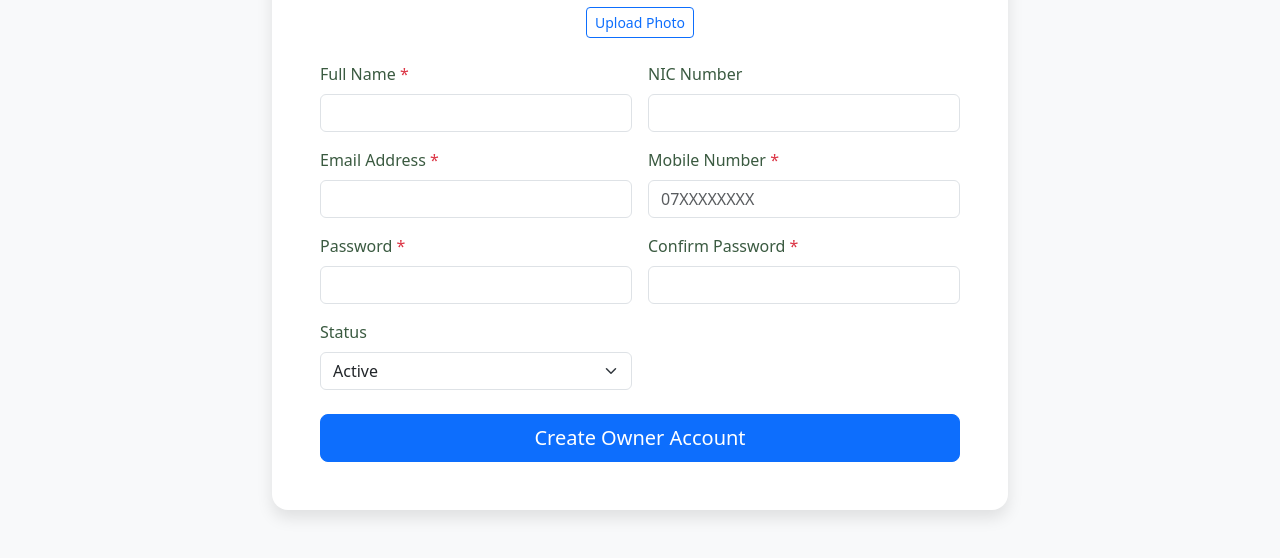
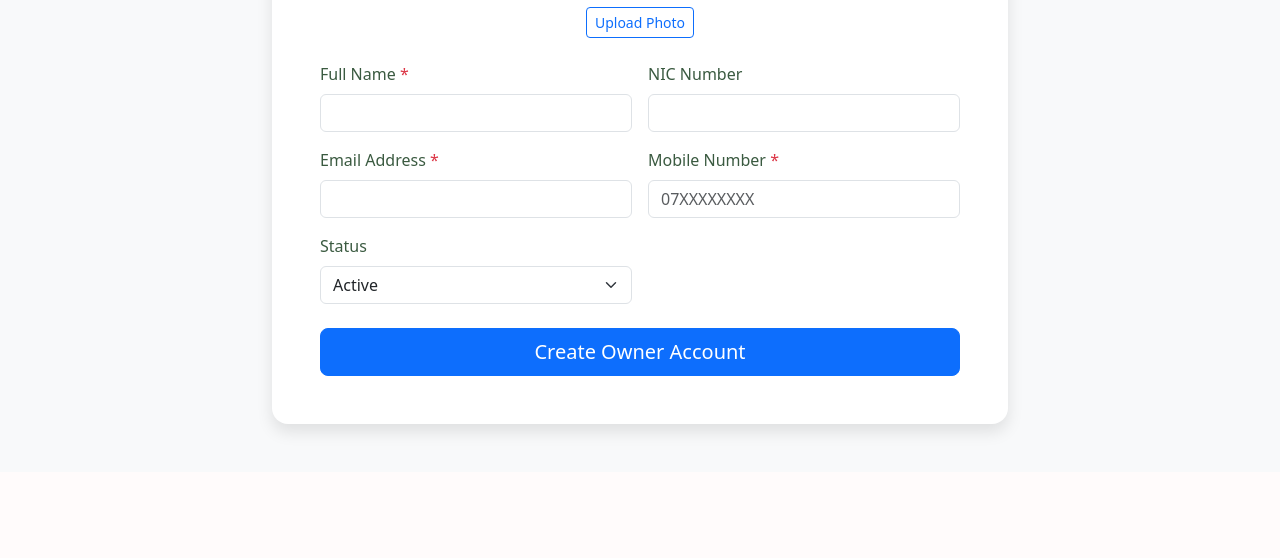
Before and after one commit to ChinthakaSandaruwan/RL, a PHP site: page /RL/admin/users/owner/manage/create/create_owner.php in a window 1280 px wide; the page is wider, and only the part inside the window is pictured. Shown: the part 391-949 px from the top of that part. After the commit the page ends 829 px from the top of that part, so only its background shows below. Run offline with PHP 8.4, Linux system fonts and the light colour scheme; the visitor is signed in with stand-in values (Sample User, id 1); tables that the repository leaves empty or names only in its code hold one stand-in row (values such as "Sample post"); data that the repository does not hold is empty.

Commit message:
feat: Implement owner creation and update functionalities for owners, including form validation and image upload.

```diff
--- a/admin/users/owner/manage/create/create_owner.js
+++ b/admin/users/owner/manage/create/create_owner.js
@@ -1,20 +1,4 @@
 document.addEventListener('DOMContentLoaded', function () {
-    const password = document.getElementById('password');
-    const confirmPassword = document.getElementById('confirm_password');
-
-    function validatePassword() {
-        if (password.value !== confirmPassword.value) {
-            confirmPassword.setCustomValidity("Passwords match");
-        } else {
-            confirmPassword.setCustomValidity('');
-        }
-    }
-
-    if (password && confirmPassword) {
-        password.addEventListener('change', validatePassword);
-        confirmPassword.addEventListener('keyup', validatePassword);
-    }
-
     const imageInput = document.getElementById('profile_image');
     const imagePreview = document.getElementById('imagePreview');
 
--- a/admin/users/owner/manage/create/create_owner.php
+++ b/admin/users/owner/manage/create/create_owner.php
@@ -22,13 +22,10 @@ if ($_SERVER['REQUEST_METHOD'] === 'POST') {
     $email = trim($_POST['email'] ?? '');
     $mobile = trim($_POST['mobile'] ?? '');
     $nic = trim($_POST['nic'] ?? '');
-    $password = $_POST['password'] ?? '';
     $status_id = intval($_POST['status_id'] ?? 1);
 
-    if (!$name || !$email || !$mobile || !$password) {
+    if (!$name || !$email || !$mobile) {
         $errors[] = 'All required fields must be filled.';
-    } elseif (strlen($password) < 6) {
-        $errors[] = 'Password must be at least 6 characters.';
     }
 
     if (!$errors) {
@@ -71,9 +68,8 @@ if ($_SERVER['REQUEST_METHOD'] === 'POST') {
 
     if (empty($errors)) {
         try {
-            $passwordHash = password_hash($password, PASSWORD_DEFAULT);
-            $stmt = $pdo->prepare("INSERT INTO user (name, email, mobile_number, nic, password_hash, profile_image, role_id, status_id) VALUES (?, ?, ?, ?, ?, ?, 3, ?)");
-            $stmt->execute([$name, $email, $mobile, $nic, $passwordHash, $profileImagePath, $status_id]);
+            $stmt = $pdo->prepare("INSERT INTO user (name, email, mobile_number, nic, profile_image, role_id, status_id) VALUES (?, ?, ?, ?, ?, 3, ?)");
+            $stmt->execute([$name, $email, $mobile, $nic, $profileImagePath, $status_id]);
             $success = "Owner account created successfully!";
             $name = $email = $mobile = $nic = '';
         } catch (Exception $e) {
@@ -117,8 +113,6 @@ if ($_SERVER['REQUEST_METHOD'] === 'POST') {
                                 <div class="col-md-6"><label class="form-label">NIC Number</label><input type="text" name="nic" class="form-control" value="<?= htmlspecialchars($nic ?? '') ?>"></div>
                                 <div class="col-md-6"><label class="form-label">Email Address <span class="text-danger">*</span></label><input type="email" name="email" class="form-control" required value="<?= htmlspecialchars($email ?? '') ?>"></div>
                                 <div class="col-md-6"><label class="form-label">Mobile Number <span class="text-danger">*</span></label><input type="text" name="mobile" class="form-control" required placeholder="07XXXXXXXX" value="<?= htmlspecialchars($mobile ?? '') ?>"></div>
-                                <div class="col-md-6"><label class="form-label">Password <span class="text-danger">*</span></label><input type="password" name="password" id="password" class="form-control" required minlength="6"></div>
-                                <div class="col-md-6"><label class="form-label">Confirm Password <span class="text-danger">*</span></label><input type="password" name="confirm_password" id="confirm_password" class="form-control" required></div>
                                 <div class="col-md-6"><label class="form-label">Status</label><select name="status_id" class="form-select"><option value="1">Active</option><option value="2">Inactive</option></select></div>
                             </div>
                             <div class="mt-4 d-grid"><button type="submit" class="btn btn-primary btn-lg">Create Owner Account</button></div>
```
Also changed, not shown: admin/users/owner/manage/update/update_owner.php (+2 -11 lines).
